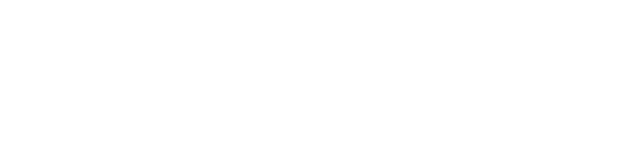
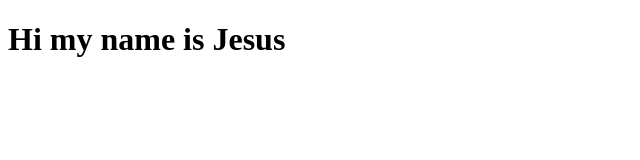
Before and after one commit to OddTK/hello_world, a plain HTML site: page index.html in a window 1280 px wide. Shown: the whole page, without its empty margins (0-640 px from the left). Drawn offline with Linux system fonts and the light colour scheme.

Commit message:
Added h1 with my name onto index.html

```diff
--- a/index.html
+++ b/index.html
@@ -5,6 +5,6 @@
     <title>Document</title>
 </head>
 <body>
-
+<h1>Hi my name is Jesus</h1>
 </body>
 </html>
```
